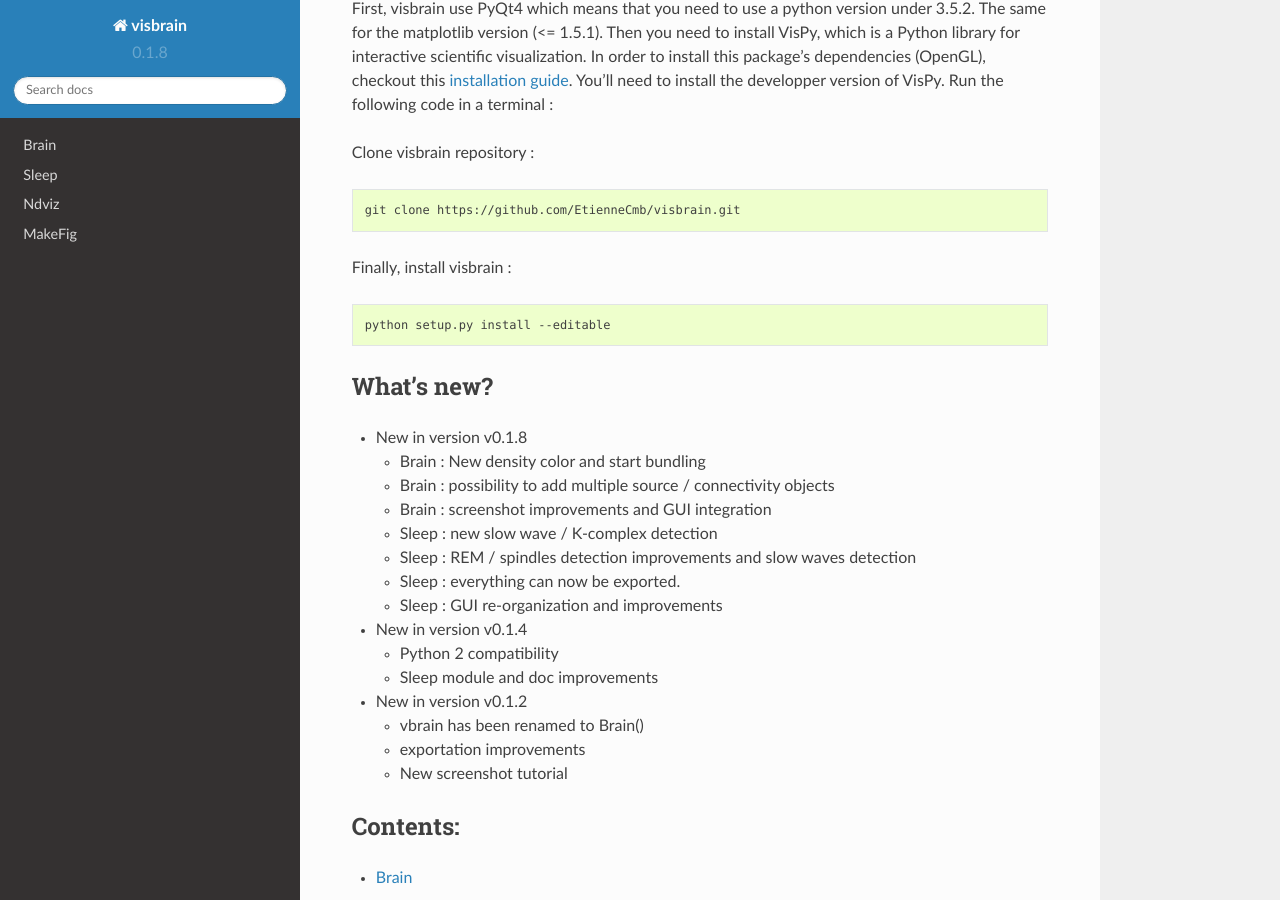
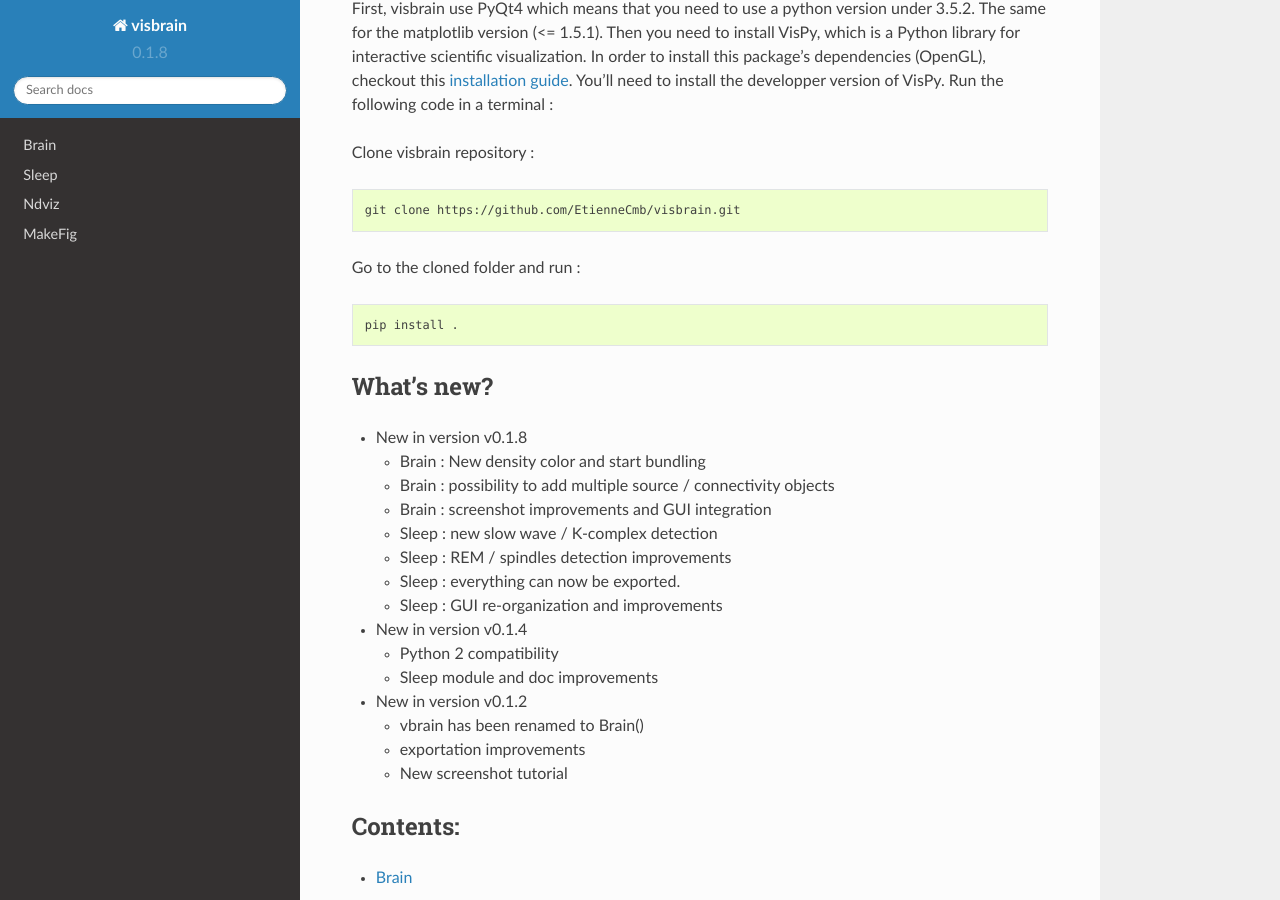
Before and after one commit to EtienneCmb/visbrain, a Sphinx documentation site: the page built from docs/index.rst, in a window 1280 px wide and 900 px high, scrolled down 435 px. Built offline with Sphinx 7.4.7 and the Read the Docs theme 2.0.0, drawn with Linux system fonts in a browser that asks for light colours.

Commit message:
Fix installation description

```diff
--- a/docs/index.rst
+++ b/docs/index.rst
@@ -19,11 +19,11 @@
 
     git clone https://github.com/EtienneCmb/visbrain.git
 
-Finally, install visbrain :
+Go to the cloned folder and run :
 
 .. code-block:: bash
 
-    python setup.py install --editable
+    pip install .
 
 What's new?
 ***********
@@ -34,7 +34,7 @@
   * Brain : possibility to add multiple source / connectivity objects
   * Brain : screenshot improvements and GUI integration
   * Sleep : new slow wave / K-complex detection
-  * Sleep : REM / spindles detection improvements and slow waves detection
+  * Sleep : REM / spindles detection improvements
   * Sleep : everything can now be exported.
   * Sleep : GUI re-organization and improvements
 
--- a/setup.py
+++ b/setup.py
@@ -19,7 +19,7 @@
         'pillow',
         'matplotlib<=1.5.1',
         'pyopengl',
-        'vispy==5.0.0',
+        'vispy==0.5.0',
     ],
     dependency_links=[],
     author='Etienne Combrisson',
```
Also changed, not shown: README.md (+15 -15 lines).
